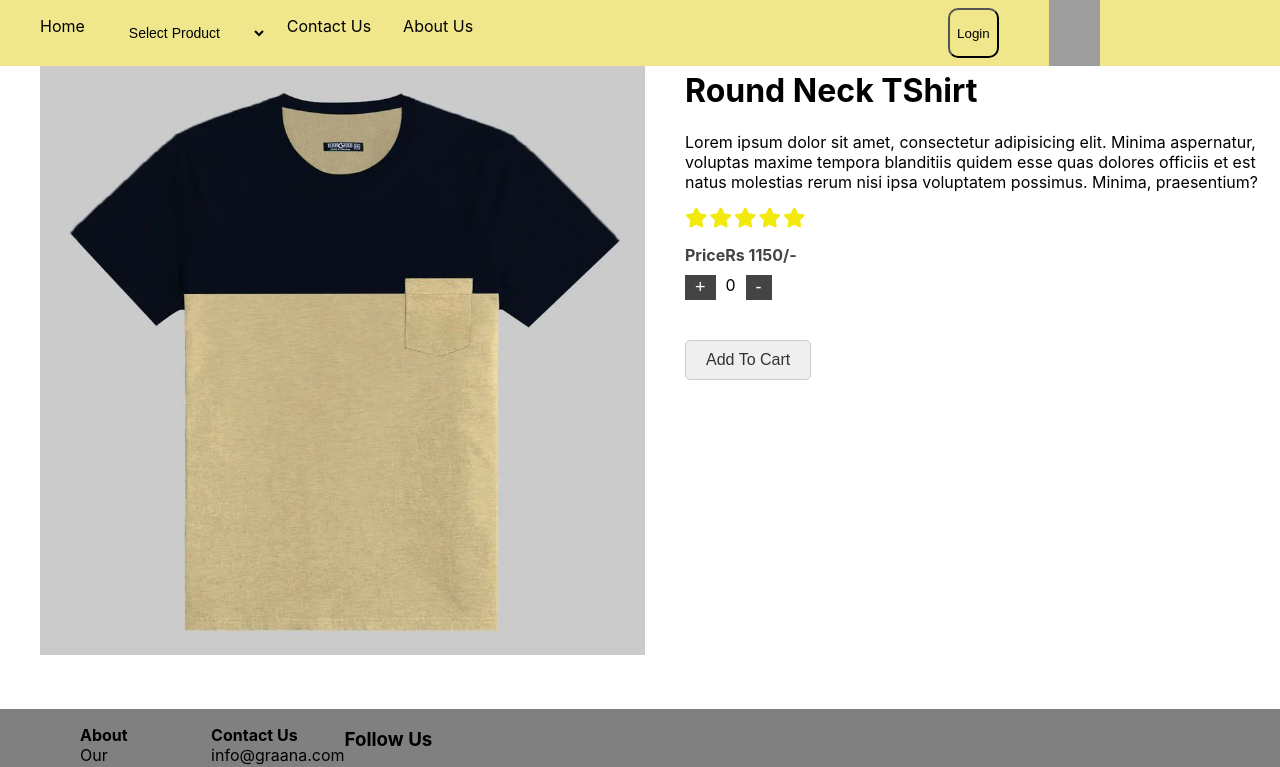
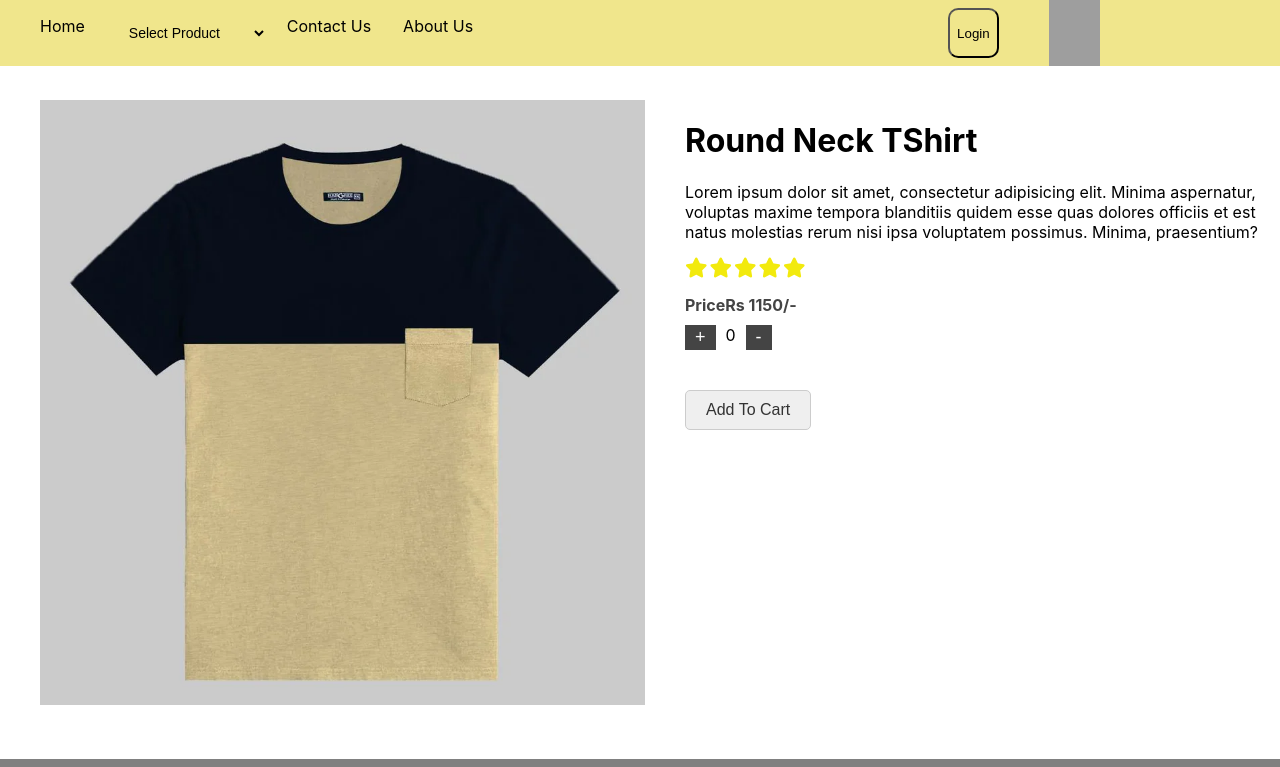
Before and after one commit to Moizajmal2456/EXD-Project, a React (Create React App) app: page /detailpage/1 in a window 1280 px wide. Shown: the top 767 px of the page. Built offline with nearby package versions, Linux system fonts and the light colour scheme; grey boxes are pictures that could not be loaded.

Commit message:
Changes in addtocart and detail component

```diff
--- a/src/Components/AddToCart/styles.module.scss
+++ b/src/Components/AddToCart/styles.module.scss
@@ -1,5 +1,5 @@
 .container{
-    margin-top: 50px;
+    margin-top: 100px;
     margin-bottom: 50px;
     display: flex;
     margin-left: 20px;
--- a/src/Components/Detail/styles.module.scss
+++ b/src/Components/Detail/styles.module.scss
@@ -1,6 +1,6 @@
 .container{
     width: 100%;
-    margin-top: 50px;
+    margin-top: 100px;
     margin-bottom: 50px;
     display: flex;
     gap: 40px;
```
